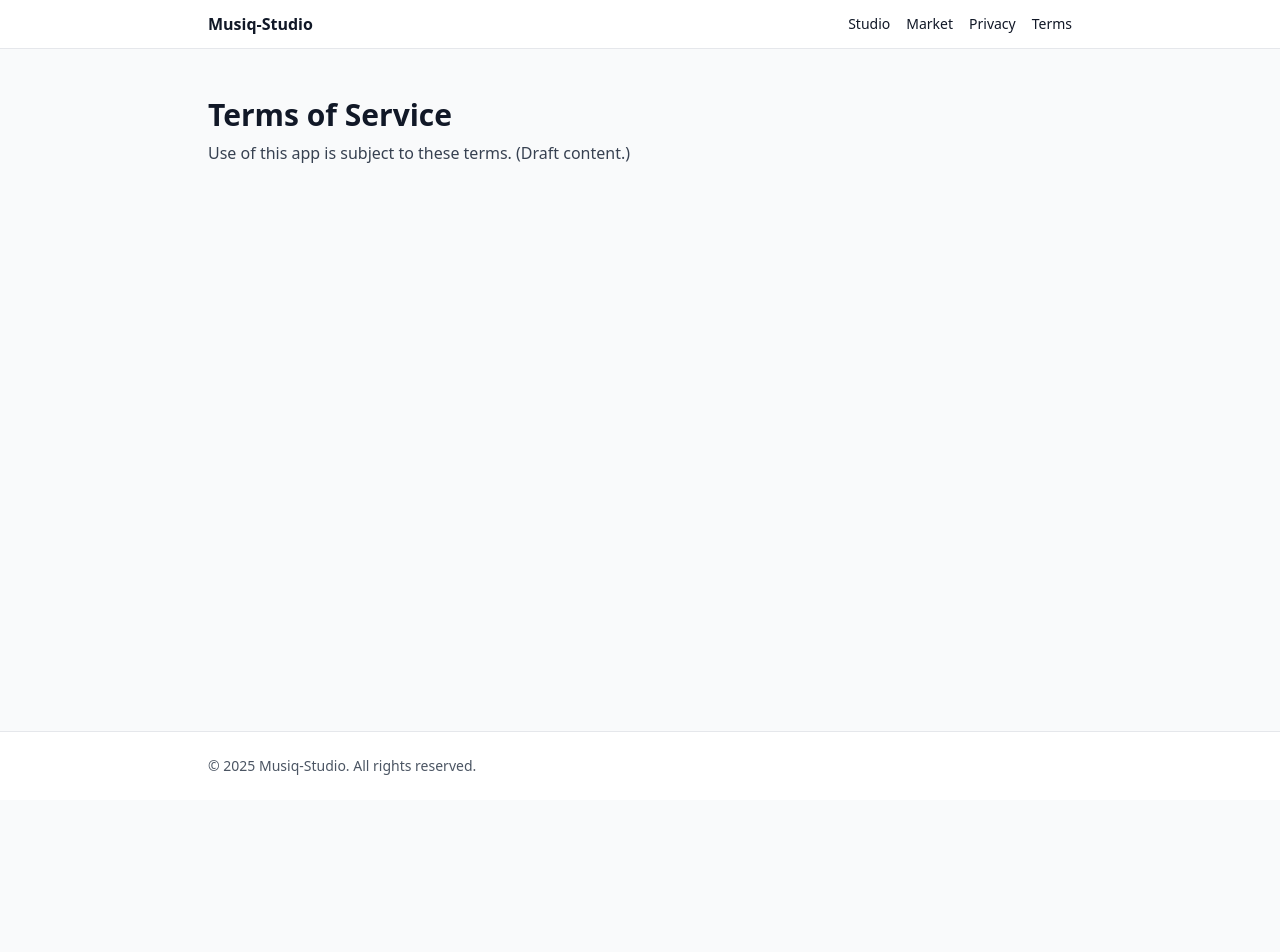
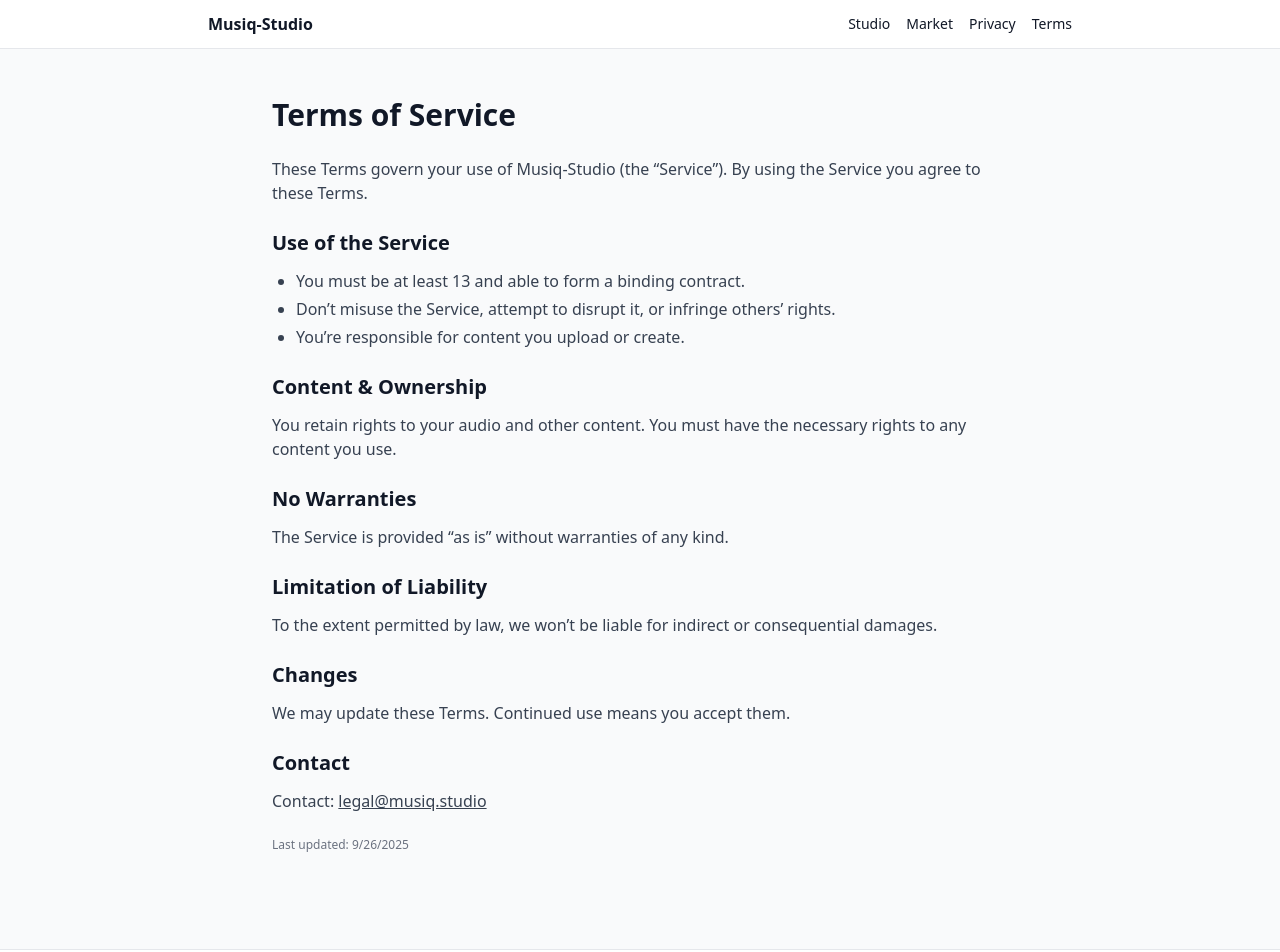
Before and after one commit to TPayne011/musiq-studio, a Next.js app: page /terms in a window 1280 px wide. Shown: the top 952 px of the page. Before the commit the page ends 800 px from the top, so only its background shows below. Built offline with nearby package versions, Linux system fonts and the light colour scheme.

Commit message:
Update Terms content

```diff
--- a/src/app/terms/page.tsx
+++ b/src/app/terms/page.tsx
@@ -1,8 +1,68 @@
+// src/app/terms/page.tsx
 export default function TermsPage() {
   return (
-    <main className="max-w-4xl mx-auto px-4 py-12">
+    <main className="mx-auto max-w-3xl px-4 py-12 space-y-6">
       <h1 className="text-3xl font-bold">Terms of Service</h1>
-      <p className="mt-2 text-gray-700">Use of this app is subject to these terms. (Draft content.)</p>
+      <p className="text-gray-700">
+        These Terms govern your use of Musiq-Studio (the “Service”). By using
+        the Service you agree to these Terms.
+      </p>
+
+      <section className="space-y-3">
+        <h2 className="text-xl font-semibold">Use of the Service</h2>
+        <ul className="list-disc pl-6 text-gray-700 space-y-1">
+          <li>You must be at least 13 and able to form a binding contract.</li>
+          <li>
+            Don’t misuse the Service, attempt to disrupt it, or infringe others’
+            rights.
+          </li>
+          <li>You’re responsible for content you upload or create.</li>
+        </ul>
+      </section>
+
+      <section className="space-y-3">
+        <h2 className="text-xl font-semibold">Content & Ownership</h2>
+        <p className="text-gray-700">
+          You retain rights to your audio and other content. You must have the
+          necessary rights to any content you use.
+        </p>
+      </section>
+
+      <section className="space-y-3">
+        <h2 className="text-xl font-semibold">No Warranties</h2>
+        <p className="text-gray-700">
+          The Service is provided “as is” without warranties of any kind.
+        </p>
+      </section>
+
+      <section className="space-y-3">
+        <h2 className="text-xl font-semibold">Limitation of Liability</h2>
+        <p className="text-gray-700">
+          To the extent permitted by law, we won’t be liable for indirect or
+          consequential damages.
+        </p>
+      </section>
+
+      <section className="space-y-3">
+        <h2 className="text-xl font-semibold">Changes</h2>
+        <p className="text-gray-700">
+          We may update these Terms. Continued use means you accept them.
+        </p>
+      </section>
+
+      <section className="space-y-3">
+        <h2 className="text-xl font-semibold">Contact</h2>
+        <p className="text-gray-700">
+          Contact:{" "}
+          <a className="underline" href="mailto:legal@musiq.studio">
+            legal@musiq.studio
+          </a>
+        </p>
+      </section>
+
+      <p className="text-xs text-gray-500">
+        Last updated: {new Date().toLocaleDateString()}
+      </p>
     </main>
   );
 }
```
